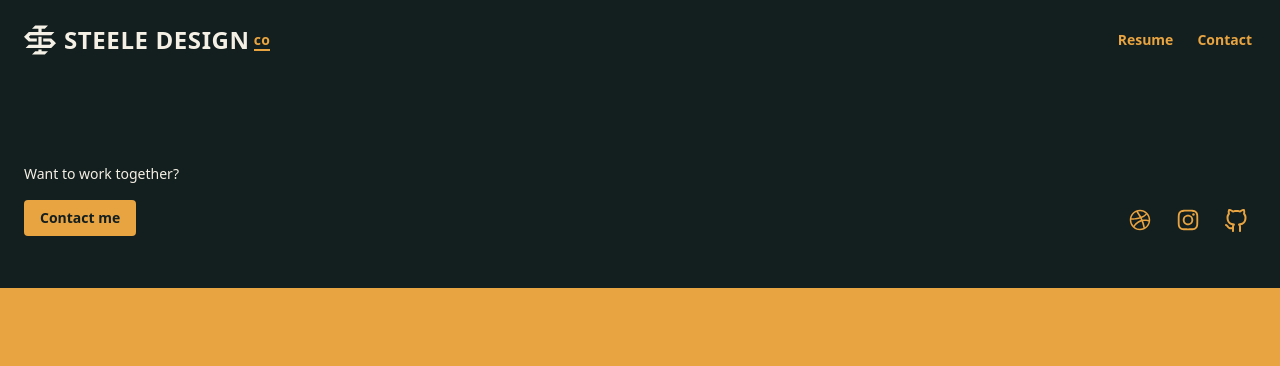
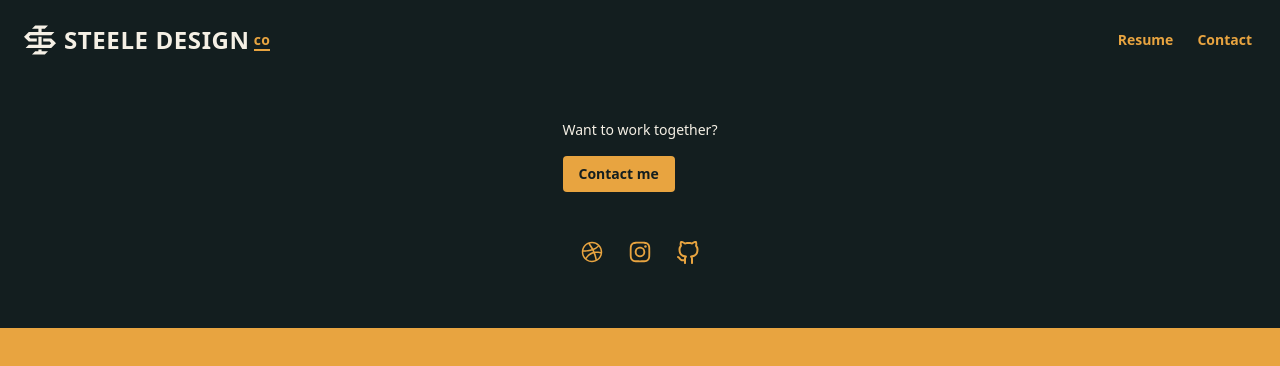
Before and after one commit to iansteele/portfolio, a React (Create React App) app: page / in a window 1280 px wide. Shown: the top 366 px of the page. Built offline with nearby package versions, Linux system fonts and the light colour scheme; a web font is replaced by a local one.

Commit message:
adjusted footer spacing

```diff
--- a/src/Footer.js
+++ b/src/Footer.js
@@ -5,7 +5,7 @@ import Button from './Button.js';
 
 function Footer(props) {
   return (
-    <footer className="flex flex-col space-y-10 xs:space-y-0 text-white  sm:flex-row items-center justify-between text-gray-900 mt-8 px-6 py-8">
+    <footer className="flex flex-col space-y-6 xs:space-y-0 text-white  xs:flex-row items-center justify-between text-gray-900 mt-8 sm:mt-0 px-6 py-10">
       <div className="flex flex-col items-center sm:items-start space-y-4 ">
         <p className="text-sm">Want to work together?</p>
         <Button className="bg-brand-secondary text-brand-primary"
--- a/src/Hero.js
+++ b/src/Hero.js
@@ -3,7 +3,7 @@ import './App.css';
 
 function Hero(props) {
   return (
-    <div className="flex-grow flex flex-col text-center items-center text-white pb-12 pt-16 md:pb-16 px-6 md:pt-24  xl:pb-24 xl:pt-24 bg-gray bg-opacity-5 rounded-xl m-4 md:m-6 mt-0">
+    <div className="flex-grow flex flex-col text-center items-center text-white pb-12 pt-16 md:pb-16 px-6 md:pt-24 xl:pb-24 xl:pt-24 bg-gray bg-opacity-5 rounded-xl m-4 mt-0 md:m-6 md:mt-0">
       <img className="w-24 h-24 md:w-32 md:h-32 rounded-full" src={process.env.PUBLIC_URL + "/img/ian2.png"} alt=""/>
       <h1 className="text-5xl md:text-7xl font-display font-bold mt-4 tracking-wide">Hi, I'm Ian!</h1>
       <p className="text-lg mt-4 ">I'm crafting a K-12 curriculum platform with the amazing folks @ <a className="text-brand-secondary font-semibold hover:text-white" href="https://www.learnzillion.com">LearnZillion</a></p>
```
Also changed, not shown: 2 other files (tests, documents, lock files or other folders).
